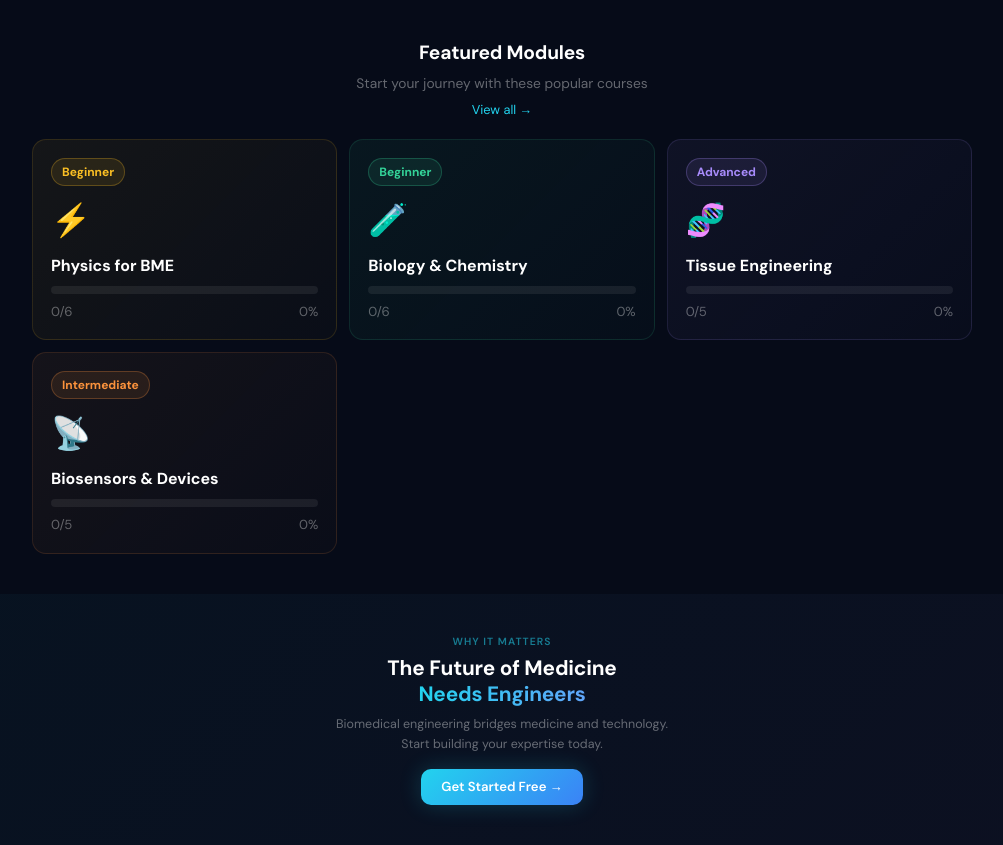
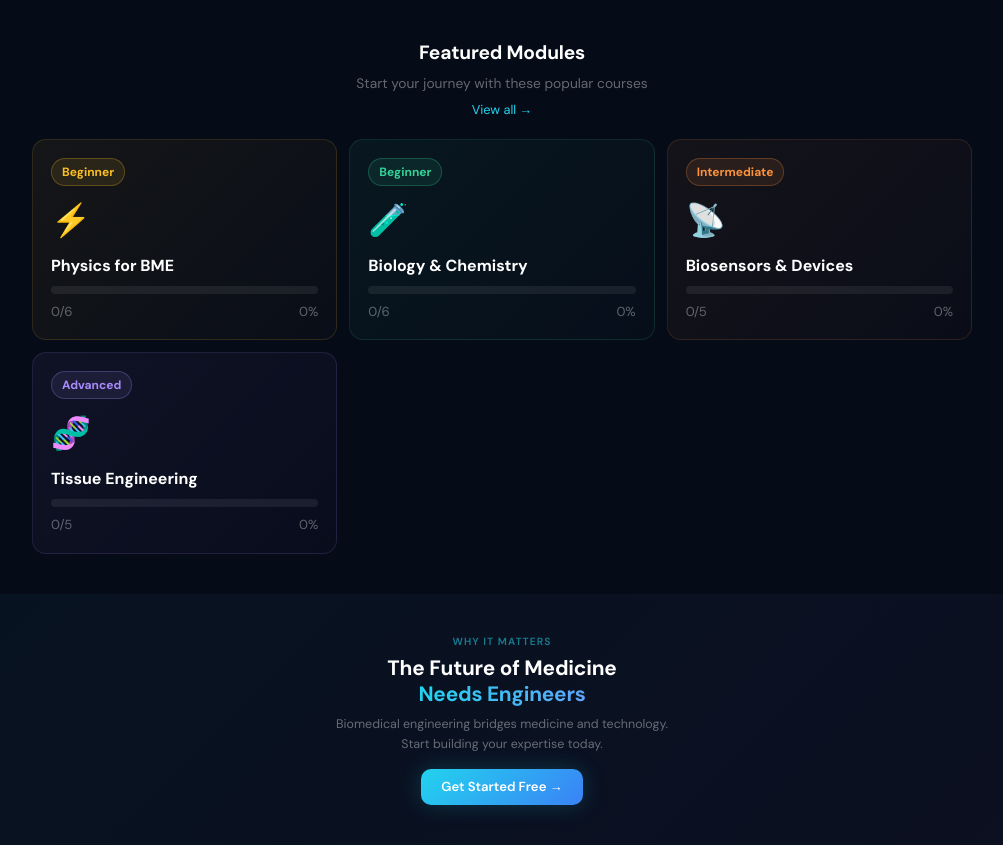
Before and after one commit to AlexandraDigital/bme-beginner-app, a React (Vite) app: page / in a window 1280 px wide. Shown: the part 880-1725 px from the top of the page, without its empty margins (138-1141 px from the left). Built offline with nearby package versions, Linux system fonts and the light colour scheme.

Commit message:
feat: featured modules - Intermediate before Advanced

```diff
--- a/src/App.jsx
+++ b/src/App.jsx
@@ -269,7 +269,7 @@ function Home({xp,done,quizLog,setPage}){
 
     <section className="page-section"><div className="content-wrap">
       <div style={{textAlign:"center",marginBottom:18}}><h2 className="section-title">Featured Modules</h2><p className="section-sub">Start your journey with these popular courses</p><button onClick={()=>setPage("courses")} style={{background:"none",border:"none",color:"#22d3ee",cursor:"pointer",fontSize:"0.8rem",whiteSpace:"nowrap",marginTop:6}}>View all →</button></div>
-      <div className="module-grid">{[MODULES[0],MODULES[1],MODULES.find(m=>m.level==="Advanced"),MODULES.find(m=>m.level==="Intermediate")].map(m=><ModCard key={m.id} mod={m} done={done} onClick={()=>setPage("courses")}/>)}</div>
+      <div className="module-grid">{[MODULES[0],MODULES[1],MODULES.find(m=>m.level==="Intermediate"),MODULES.find(m=>m.level==="Advanced")].map(m=><ModCard key={m.id} mod={m} done={done} onClick={()=>setPage("courses")}/>)}</div>
     </div></section>
 
     <section className="page-section" style={{textAlign:"center",background:"linear-gradient(135deg,rgba(34,211,238,0.04) 0%,rgba(96,165,250,0.04) 50%,rgba(167,139,250,0.04) 100%)"}}><div className="content-wrap" style={{maxWidth:560}}>
```
